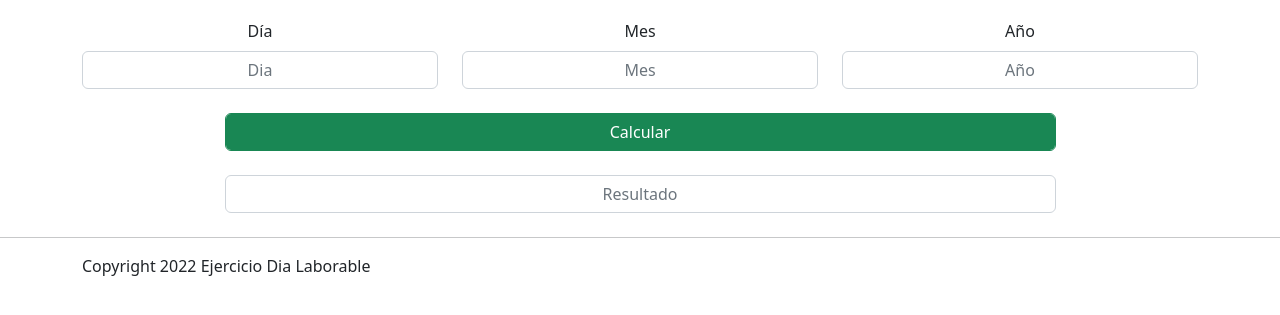
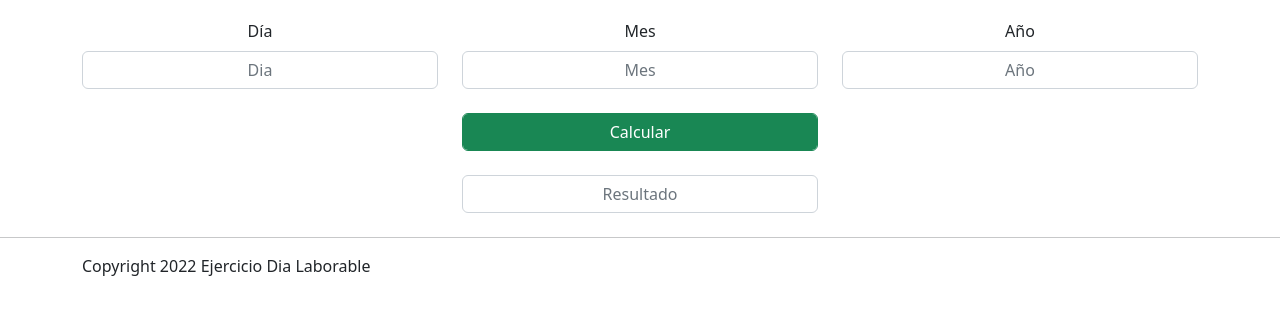
Before and after one commit to dcbcueva/diaLaborable, a plain HTML site: page index.html in a window 1280 px wide. Shown: the part 53-368 px from the top of the page. Drawn offline with nearby package versions, Linux system fonts and the light colour scheme.

Commit message:
ci:disgno

```diff
--- a/index.html
+++ b/index.html
@@ -29,14 +29,14 @@
             </div>
         </div>
         <div class="row my-4 justify-content-evenly">
-            <div class="col-md-9">
+            <div class="col-md-4">
                 <butoon class="btn btn-success form-control" id="calc" type="submit"> Calcular </butoon>
             </div>
         </div>
     </div>
     <div class="container text-center">
         <div class="row my-4 justify-content-evenly">
-            <div class="col-md-9">
+            <div class="col-md-4">
                 <input class="form-control text-center" placeholder="Resultado" type="text" id="dma">
             </div>
         </div>
```
